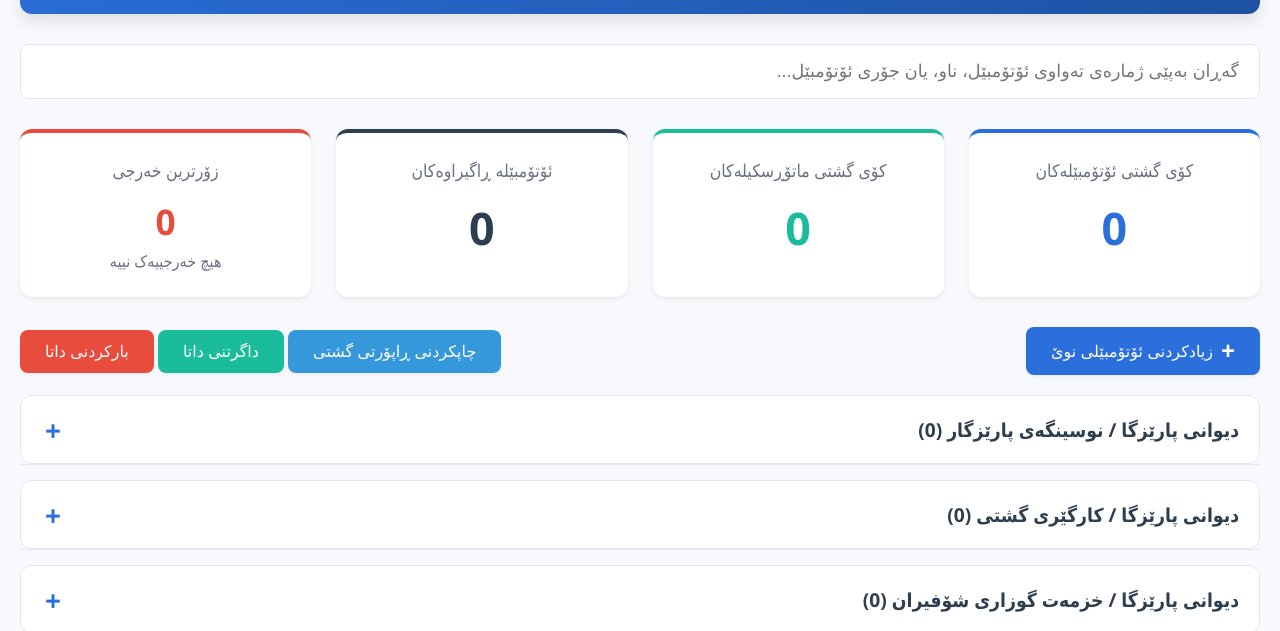
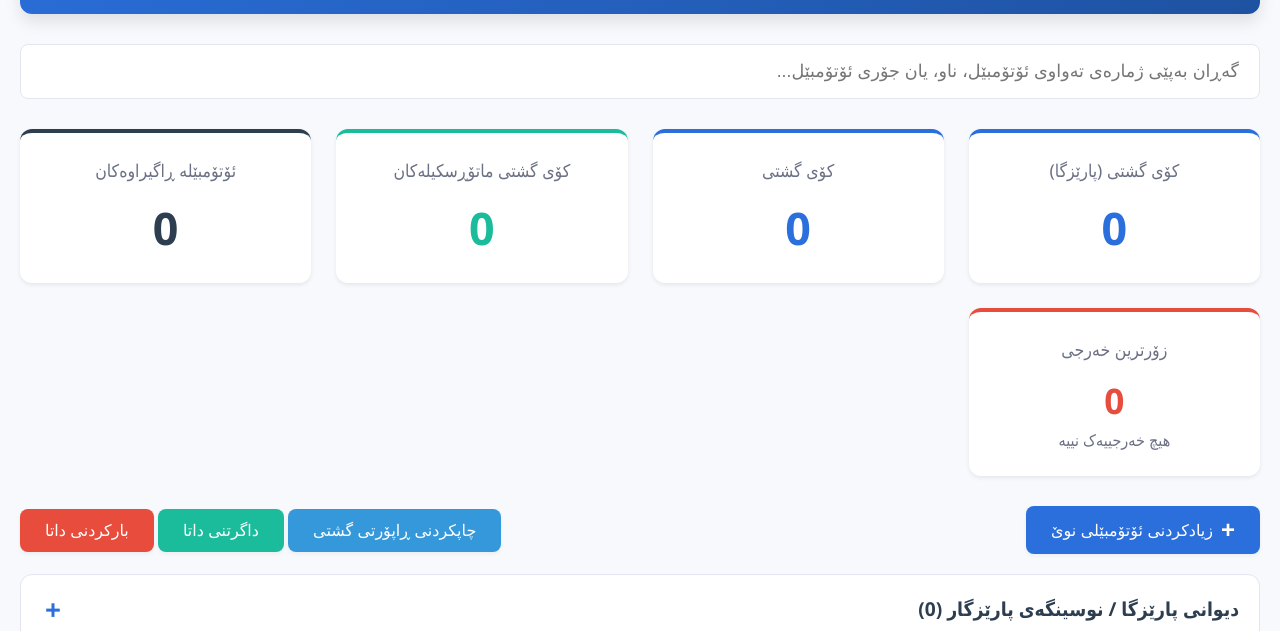
Before and after one commit to snwr-25/car, a plain HTML site: page index.html in a window 1280 px wide. Shown: the part 157-788 px from the top of the page. Drawn offline with Linux system fonts and the light colour scheme.

Commit message:
Add files via upload

```diff
--- a/app.js
+++ b/app.js
@@ -14,6 +14,17 @@ document.addEventListener('DOMContentLoaded', () => {
         'ئۆتۆمبێلەكانی پارێزگای هه‌ولێر - میلاكی ئه‌نجومه‌نی وه‌زیران', 'ئیدارەی سۆران – نووسینگەی تایبەت', 'ئۆتۆمبیل تۆمار نه‌كراوه‌كان',
         'دیوانی پارێزگا - كارگێری گشتی  + فه‌رمانگه‌ جیاوازەكانی- ماتۆرسكیل', 'فه‌رمانگه‌  جیاوازەكان له‌سه‌ر پارێزگای هه‌ولێر - هاته‌خوار'
     ];
+
+    const excludedDepartmentsForMainTotal = [
+        'Ejcc پارێزگا - میلاكی وه‌زاره‌تی ناوخۆ',
+        'ئۆتۆمبێلە راگیراوەكان‌ له‌ گه‌راجی ناوچه‌ی پیشه‌سازی  له‌كاركه‌وتوون سه‌ر به‌ EJCC  يـــــــــــــــــــه',
+        'ئۆتۆمبێلەكانی لیژنه‌ی زێده‌رۆیی پارێزگای هه‌ولێر- میلاكی وه‌زاره‌تی ناوخۆ',
+        'ئۆتۆمبێلەكانی پارێزگای هه‌ولێر - میلاكی ئه‌نجومه‌نی وه‌زیران',
+        'ئیدارەی سۆران – نووسینگەی تایبەت',
+        'فه‌رمانگه‌  جیاوازەكان له‌سه‌ر پارێزگای هه‌ولێر - هاته‌خوار',
+        'بەرێوەبەری ناحیەكان - میلاكی وه‌زاره‌تی ناوخۆ'
+    ];
+
     const STORAGE_KEY = 'erbil_gov_vehicles_data_v3';
     let vehicleData = JSON.parse(localStorage.getItem(STORAGE_KEY)) || {};
 
@@ -72,16 +83,13 @@ document.addEventListener('DOMContentLoaded', () => {
         }
 
         departments.forEach(deptName => {
-            // ########## گۆڕانکاری لێرەدایە: زیادکردنی sort ##########
             const vehiclesInDept = Object.values(vehicleData)
                 .filter(v => v.department === deptName)
                 .filter(filterFunction)
                 .sort((a, b) => {
-                    // ئەم فەنکشنە بەشی ژمارەیی لە 'ژمارەی ئۆتۆمبێل' دەردەهێنێت بۆ ڕیزکردن
                     const parseNumeric = (str) => {
-                        // ئەگەر خانەکە بەتاڵ بوو یان ژمارەی تێدا نەبوو، دەیخاتە کۆتایی لیستەکەوە
                         if (typeof str !== 'string' || !str) return Infinity;
-                        const match = str.match(/\d+/); // یەکەم گرووپی ژمارە دەدۆزێتەوە
+                        const match = str.match(/\d+/);
                         return match ? parseInt(match[0], 10) : Infinity;
                     };
 
@@ -134,10 +142,15 @@ document.addEventListener('DOMContentLoaded', () => {
     function updateSummaryCards() {
         const allVehicles = Object.values(vehicleData);
 
+        const mainTotalVehicles = allVehicles.filter(v => !excludedDepartmentsForMainTotal.includes(v.department));
+        document.getElementById('main-total-count').textContent = mainTotalVehicles.length;
+
+        document.getElementById('total-cars-count').textContent = allVehicles.length;
+
         const motorcycles = allVehicles.filter(v => v.department && v.department.includes('ماتۆرسكیل'));
+        document.getElementById('total-motorcycles-count').textContent = motorcycles.length;
+
         const stoppedVehicles = allVehicles.filter(v => v.department && v.department.includes('راگیراوەكان‌'));
-        document.getElementById('total-cars-count').textContent = allVehicles.length - motorcycles.length;
-        document.getElementById('total-motorcycles-count').textContent = motorcycles.length;
         document.getElementById('total-stopped-count').textContent = stoppedVehicles.length;
 
         let highestExpenseVehicle = null;
@@ -296,14 +309,20 @@ document.addEventListener('DOMContentLoaded', () => {
         }
     }
 
+    // ########## گۆڕانکاری لێرەدایە: زیادکردنی پەیامی دڵنیابوونەوە پێش سڕینەوەی خەرجی ##########
     function renderExpenseItem(expense = {}, isViewOnly = false) {
         const item = document.createElement('div');
         item.className = 'expense-item';
         item.innerHTML = `<input type="number" class="expense-amount" placeholder="بڕی پارە" value="${expense.amount || ''}" ${isViewOnly ? 'disabled' : ''}><input type="date" class="expense-date" placeholder="بەروار" value="${expense.date || ''}" ${isViewOnly ? 'disabled' : ''}><input type="text" class="expense-receipt" placeholder="ژ. پسوڵە" value="${expense.receipt || ''}" ${isViewOnly ? 'disabled' : ''}><input type="text" class="expense-reason" placeholder="هۆکاری خەرجکردن" value="${expense.reason || ''}" ${isViewOnly ? 'disabled' : ''}><button type="button" class="btn btn-sm btn-danger remove-expense-btn" ${isViewOnly ? 'style="display:none;"' : ''}>X</button>`;
+
         item.querySelector('.remove-expense-btn').addEventListener('click', () => {
-            item.remove();
-            updateTotalExpenses();
+            // پەیامی دڵنیابوونەوە
+            if (confirm('دڵنیایت لە سڕینەوەی ئەم خەرجییە؟')) {
+                item.remove();
+                updateTotalExpenses();
+            }
         });
+
         item.querySelectorAll('input').forEach(input => {
             input.addEventListener('input', updateTotalExpenses);
         });
--- a/index.html
+++ b/index.html
@@ -5,7 +5,6 @@
     <meta name="viewport" content="width=device-width, initial-scale=1.0">
     <title>سیستەمی بەڕێوەبردنی ئۆتۆمبێلەکان - پارێزگای هەولێر</title>
     <style>
-        /* ... ستایلەکانی تر وەک خۆیانن ... */
         :root { --primary-color: #2a6fdb; --primary-rgb: 42, 111, 219; --secondary-color: #6a7185; --background-color: #f7f9fc; --card-background: #ffffff; --text-color: #2c3e50; --header-gradient: linear-gradient(135deg, #2a6fdb 0%, #1e52a1 100%); --success-color: #1abc9c; --danger-color: #e74c3c; --info-color: #3498db; --warning-color: #f1c40f; --border-color: #e3e6f0; --shadow-sm: 0 .125rem .25rem rgba(0,0,0,.075); --shadow-md: 0 .5rem 1rem rgba(0,0,0,.1); --border-radius-md: 12px; --border-radius-sm: 8px; }
         * { margin: 0; padding: 0; box-sizing: border-box; }
         body { font-family: 'Segoe UI', Tahoma, Geneva, Verdana, sans-serif; background-color: var(--background-color); color: var(--text-color); direction: rtl; font-weight: 400; }
@@ -16,24 +15,33 @@
         .search-bar { margin: 30px 0; }
         .search-bar input { width: 100%; padding: 16px 20px; font-size: 1.1em; border: 1px solid var(--border-color); border-radius: var(--border-radius-sm); transition: border-color 0.3s, box-shadow 0.3s; background-color: var(--card-background); }
         .search-bar input:focus { outline: none; border-color: var(--primary-color); box-shadow: 0 0 0 3px rgba(var(--primary-rgb), 0.25); }
-        .summary-cards { display: grid; grid-template-columns: repeat(auto-fit, minmax(260px, 1fr)); gap: 25px; margin-bottom: 30px; }
+
+        .summary-cards {
+            display: grid;
+            grid-template-columns: repeat(auto-fit, minmax(250px, 1fr));
+            gap: 25px;
+            margin-bottom: 30px;
+        }
+        @media (min-width: 1350px) {
+            .summary-cards {
+                grid-template-columns: repeat(5, 1fr);
+            }
+        }
+
         .card { background: var(--card-background); padding: 25px; border-radius: var(--border-radius-md); text-align: center; box-shadow: var(--shadow-sm); border-top: 4px solid var(--primary-color); transition: transform 0.2s ease, box-shadow 0.2s ease; }
         .card:hover { transform: translateY(-5px); box-shadow: var(--shadow-md); }
         .card h3 { font-size: 1.1em; color: var(--secondary-color); margin-bottom: 15px; font-weight: 500; }
         .card .count { font-size: 2.8em; font-weight: 700; color: var(--primary-color); }
         .card.motorcycle { border-color: var(--success-color); }
         .card.motorcycle .count { color: var(--success-color); }
-        /* ########## گۆڕانکاری لێرەدایە: ڕەنگی کارتی ڕاگیراوەکان بۆ ڕەش گۆڕدرا ########## */
         .card.stopped { border-color: var(--text-color); }
         .card.stopped .count { color: var(--text-color); }
-        /* ########## گۆڕانکاری لێرەدایە: ڕەنگی کارتی زۆرترین خەرجی بۆ سوور گۆڕدرا ########## */
         .card.warning { border-color: var(--danger-color); }
         .card.warning .count { color: var(--danger-color); }
         .main-controls { display: flex; justify-content: space-between; align-items: center; margin-bottom: 20px; flex-wrap: wrap; gap: 15px; }
         .btn { padding: 12px 25px; font-size: 1em; font-weight: 500; border: none; border-radius: var(--border-radius-sm); cursor: pointer; transition: all 0.2s ease; color: white; display: inline-flex; align-items: center; gap: 8px; box-shadow: 0 2px 4px rgba(0,0,0,0.05); text-decoration: none; }
         .btn:hover { transform: translateY(-2px); filter: brightness(1.05); box-shadow: 0 4px 8px rgba(0,0,0,0.1); }
         .btn:active { transform: translateY(0); }
-        /* ########## ستایلی نوێ بۆ گەورەکردنی ئایکۆنی دوگمە ########## */
         .btn .btn-icon {
             font-size: 1.5em;
             font-weight: 700;
@@ -50,14 +58,13 @@
         .accordion .department-header:hover { background-color: rgba(var(--primary-rgb), 0.05); border-color: rgba(var(--primary-rgb), 0.4); }
         .accordion .department-header.active { border-bottom-left-radius: 0; border-bottom-right-radius: 0; }
         .accordion .department-header h2 { font-size: 1.2em; font-weight: 700; display: flex; align-items: center; justify-content: space-between; width: 100%; }
-        /* ########## ستایلی نوێ بۆ جوانکردنی ژمارەی ئۆتۆمبێلی بەشەکان ########## */
         .accordion .department-header .dept-count {
             font-size: 1.1em;
             font-weight: 900;
             color: var(--primary-color);
             background-color: rgba(var(--primary-rgb), 0.1);
             padding: 4px 12px;
-            border-radius: 16px; /* Pill shape */
+            border-radius: 16px;
             margin-right: 15px;
             min-width: 40px;
             text-align: center;
@@ -114,9 +121,22 @@
         </div>
 
         <div class="summary-cards">
-            <div class="card"><h3 class="card-title">کۆی گشتی ئۆتۆمبێلەکان</h3><div class="count" id="total-cars-count">0</div></div>
-            <div class="card motorcycle"><h3 class="card-title">کۆی گشتی ماتۆڕسکیلەکان</h3><div class="count" id="total-motorcycles-count">0</div></div>
-            <div class="card stopped"><h3 class="card-title">ئۆتۆمبێلە ڕاگیراوەکان</h3><div class="count" id="total-stopped-count">0</div></div>
+            <div class="card">
+                <h3 class="card-title">کۆی گشتی (پارێزگا)</h3>
+                <div class="count" id="main-total-count">0</div>
+            </div>
+            <div class="card">
+                <h3 class="card-title">کۆی گشتی</h3>
+                <div class="count" id="total-cars-count">0</div>
+            </div>
+            <div class="card motorcycle">
+                <h3 class="card-title">کۆی گشتی ماتۆڕسکیلەکان</h3>
+                <div class="count" id="total-motorcycles-count">0</div>
+            </div>
+            <div class="card stopped">
+                <h3 class="card-title">ئۆتۆمبێلە ڕاگیراوەکان</h3>
+                <div class="count" id="total-stopped-count">0</div>
+            </div>
             <div class="card warning">
                 <h3 class="card-title">زۆرترین خەرجی</h3>
                 <div class="count" id="highest-expense-amount" style="font-size: 2.2em; margin-bottom: 5px;">0</div>
@@ -125,7 +145,6 @@
         </div>
 
         <div class="main-controls">
-            <!-- ########## گۆڕانکاری لێرەدایە: زیادکردنی span بۆ ئایکۆنەکە ########## -->
             <button class="btn btn-primary" id="add-new-vehicle-btn"><span class="btn-icon">+</span> زیادکردنی ئۆتۆمبێلی نوێ</button>
             <div>
                 <button class="btn btn-info" id="print-report-btn">چاپکردنی ڕاپۆرتی گشتی</button>
```
